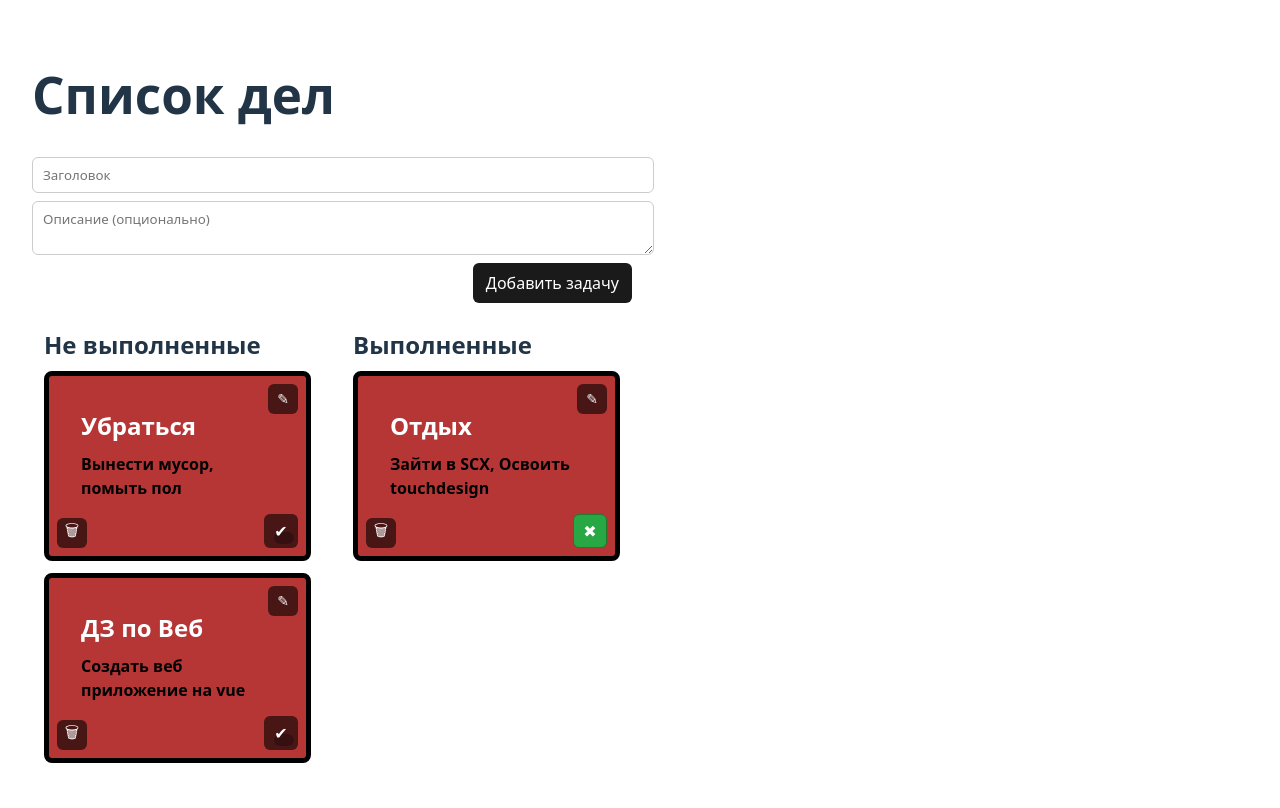
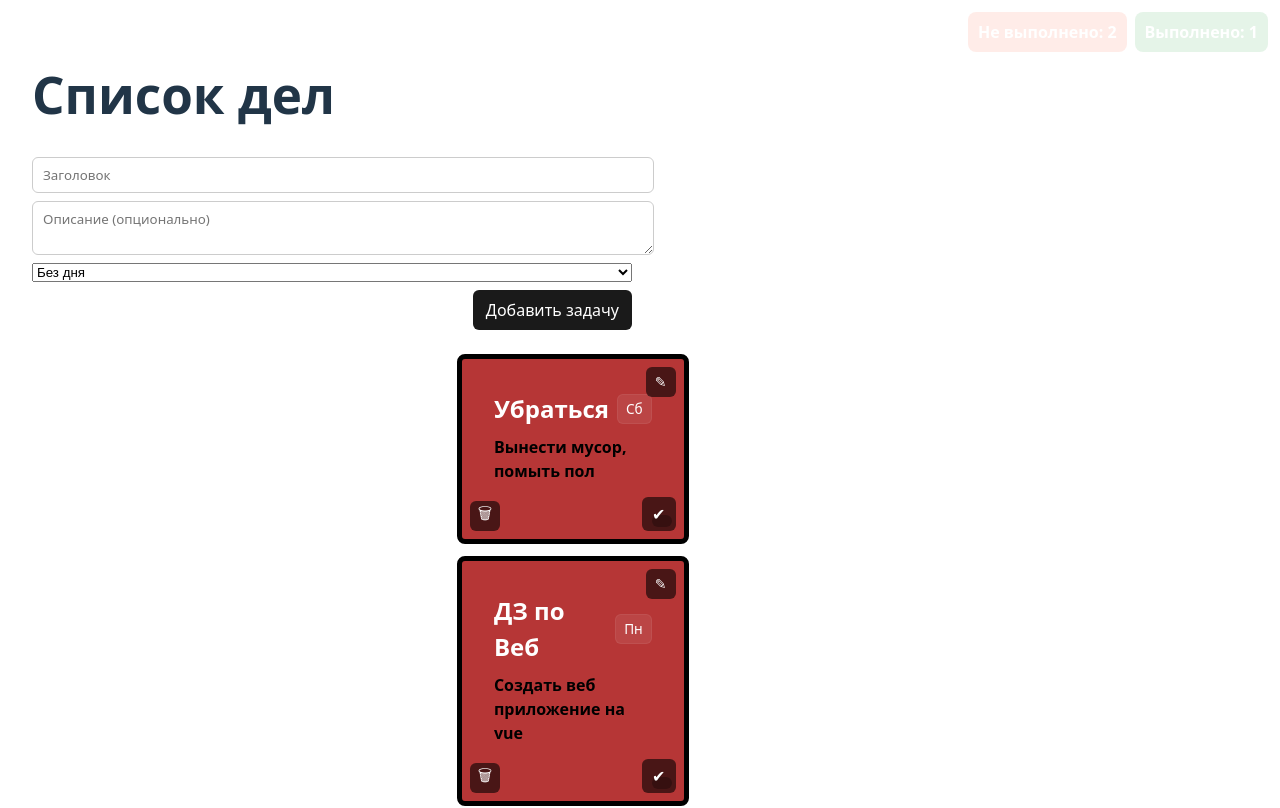
Before and after one commit to Voisa/Task-Manager-Vite-Vue, a Vue app in the folder todo-list/: page / in a window 1280 px wide. Shown: the top 808 px of the page. Built offline with nearby package versions, Linux system fonts and the light colour scheme.

Commit message:
really not minor changes

```diff
--- a/todo-list/src/components/AddTaskForm.vue
+++ b/todo-list/src/components/AddTaskForm.vue
@@ -2,6 +2,16 @@
   <form class="add-task" @submit.prevent="onSubmit">
     <input v-model="title" placeholder="Заголовок" required />
     <textarea v-model="text" placeholder="Описание (опционально)"></textarea>
+    <select v-model="day">
+      <option value="">Без дня</option>
+      <option value="mon">Пн</option>
+      <option value="tue">Вт</option>
+      <option value="wed">Ср</option>
+      <option value="thu">Чт</option>
+      <option value="fri">Пт</option>
+      <option value="sat">Сб</option>
+      <option value="sun">Вс</option>
+    </select>
     <div class="actions">
       <button type="submit">Добавить задачу</button>
     </div>
@@ -10,18 +20,20 @@
 
 <script setup lang="ts">
 import { ref } from 'vue';
-const emit = defineEmits<(e: 'create', payload: { title: string; text: string }) => void>();
+const emit = defineEmits<(e: 'create', payload: { title: string; text: string; day?: string | null }) => void>();
 
 const title = ref('');
 const text = ref('');
+const day = ref('');
 
 function onSubmit() {
   const t = title.value.trim();
   const tx = text.value.trim();
   if (!t) return;
-  emit('create', { title: t, text: tx });
+  emit('create', { title: t, text: tx, day: day.value || null });
   title.value = '';
   text.value = '';
+  day.value = '';
 }
 </script>
 
--- a/todo-list/src/components/TaskItem.vue
+++ b/todo-list/src/components/TaskItem.vue
@@ -1,8 +1,9 @@
 <template>
-  <div class="task-card">
+  <div :class="['task-card', { 'no-day': props.task.day == null }]">
     <header>
-      <div v-if="!editing">
+      <div v-if="!editing" class="title-row">
         <h3>{{ props.task.title }}</h3>
+        <span class="day-badge">{{ dayLabel }}</span>
       </div>
       <div v-else>
         <input v-model="editTitle" />
@@ -38,6 +39,18 @@ import type { Task } from '../data/tasks';
 
 const props = defineProps<{ task: Task }>();
 const emit = defineEmits<{ (e: 'update', payload: Task): void; (e: 'toggle-done', id: string): void; (e: 'delete', id: string): void }>();
+
+const dayMap: Record<string, string> = {
+  mon: 'Пн',
+  tue: 'Вт',
+  wed: 'Ср',
+  thu: 'Чт',
+  fri: 'Пт',
+  sat: 'Сб',
+  sun: 'Вс',
+};
+
+const dayLabel = props.task.day ? (dayMap[props.task.day] ?? props.task.day) : 'Без дня';
 
 // Используем централизованное поле `done`, хранящееся в объекте задачи.
 // При переключении испускаем событие, чтобы родитель обновил общий массив задач.
@@ -86,10 +99,35 @@ function saveEdit() {
   margin-bottom: 8px;
 }
 
+.task-card .title-row {
+  display: flex;
+  align-items: center;
+  gap: 8px;
+}
+
+.task-card .day-badge {
+  font-size: 0.85rem;
+  padding: 4px 8px;
+  border-radius: 6px;
+  background: rgba(255,255,255,0.08);
+  color: #fff;
+  border: 1px solid rgba(255,255,255,0.06);
+}
+
 .task-card h3 {
   margin: 0;
   color: #ffffff;
   font-size: 1.5em;
+}
+
+/* стиль для задач без привязки к дню — синий фон */
+.task-card.no-day {
+  background-color: #1f6fe0; /* яркий синий */
+}
+
+.task-card.no-day p,
+.task-card.no-day h3 {
+  color: #ffffff;
 }
 
 .task-card p {
--- a/todo-list/src/components/TasksBoard.vue
+++ b/todo-list/src/components/TasksBoard.vue
@@ -1,11 +1,17 @@
 <template>
   <div class="tasks-board">
+    <WeekFilter v-model:modelValue="selectedDay" />
+    <!-- Панель бейджей статуса (фиксируется в правом верхнем углу) -->
+    <div class="status-badges" aria-hidden>
+  <div class="badge not-done">Не выполнено: <span class="count">{{ notDone.length }}</span></div>
+  <div class="badge done">Выполнено: <span class="count">{{ done.length }}</span></div>
+    </div>
   <!-- Левая колонка: невыполненные задачи -->
     <section class="column">
-      <h2>Не выполненные</h2>
+      <h2 class="visually-hidden">Не выполненные</h2>
       <div class="list">
         <TaskItem
-          v-for="task in notDone"
+          v-for="task in notDoneFiltered"
           :key="task.id"
           :task="task"
           @toggle-done="onToggleDone"
@@ -17,10 +23,10 @@
 
   <!-- Правая колонка: выполненные задачи -->
     <section class="column">
-      <h2>Выполненные</h2>
+      <h2 class="visually-hidden">Выполненные</h2>
       <div class="list">
         <TaskItem
-          v-for="task in done"
+          v-for="task in doneFiltered"
           :key="task.id"
           :task="task"
           @toggle-done="onToggleDone"
@@ -36,15 +42,48 @@
 import { computed } from 'vue';
 import type { Task } from '../data/tasks';
 import TaskItem from './TaskItem.vue';
+import WeekFilter from './WeekFilter.vue';
 
-// Props: массив задач, переданный от родителя. Компонент представления — он не
-// мутирует задачи напрямую, а испускает события вверх при действиях.
-const props = defineProps<{ tasks: Task[] }>();
-const emit = defineEmits<{ (e: 'toggle-done', id: string): void; (e: 'update', task: Task): void; (e: 'delete', id: string): void }>();
+// Props: массив задач и (опционально) выбранный день (v-model).
+// Компонент представления — он не мутирует задачи напрямую, а испускает события вверх при действиях.
+const props = defineProps<{ tasks: Task[]; modelValue?: string }>();
+const emit = defineEmits<{
+  (e: 'toggle-done', id: string): void;
+  (e: 'update', task: Task): void;
+  (e: 'delete', id: string): void;
+  (e: 'update:modelValue', val: string): void;
+}>();
 
 // Вычисляемые списки разделяют задачи по флагу done.
 const notDone = computed(() => props.tasks.filter(t => !t.done));
 const done = computed(() => props.tasks.filter(t => t.done));
+
+// Выбор дня недели для фильтрации. 'all' — без фильтра.
+// Поддерживаем v-model: если родитель передаёт modelValue — используем его,
+// иначе работаем с внутренним состоянием `internalSelected`.
+import { ref } from 'vue';
+const internalSelected = ref<'all' | string>('all');
+const selectedDay = computed<'all' | string>({
+  get() {
+    return (props.modelValue ?? internalSelected.value) as any;
+  },
+  set(v) {
+    if (props.modelValue !== undefined) {
+      emit('update:modelValue', v);
+    } else {
+      internalSelected.value = v as any;
+    }
+  }
+});
+
+function filterByDay(list: Task[]) {
+  if (selectedDay.value === 'all') return list;
+  // Показываем задачи без дня (null/undefined) всегда
+  return list.filter(t => (t.day ?? null) === selectedDay.value || t.day == null);
+}
+
+const notDoneFiltered = computed(() => filterByDay(notDone.value));
+const doneFiltered = computed(() => filterByDay(done.value));
 
 function onToggleDone(id: string) {
   emit('toggle-done', id);
@@ -78,4 +117,43 @@ function onDelete(id: string) {
   flex-direction: column;
   gap: 12px;
 }
+
+.week-filter {
+  display: flex;
+  gap: 8px;
+  margin-bottom: 12px;
+}
+.week-filter button {
+  padding: 6px 10px;
+  border-radius: 6px;
+  border: 1px solid transparent;
+  background: rgba(255,255,255,0.04);
+  color: #fff;
+  cursor: pointer;
+}
+.week-filter button.active {
+  background: rgba(255,255,255,0.12);
+}
+
+/* Панель бейджей статуса — позиционирование можно отрегулировать через
+   CSS-переменные: --status-top и --status-right (по умолчанию 12px). */
+.status-badges {
+  position: fixed;
+  top: var(--status-top, 12px);
+  right: var(--status-right, 12px);
+  display: flex;
+  gap: 8px;
+  z-index: 50;
+}
+.status-badges .badge {
+  padding: 8px 10px;
+  border-radius: 8px;
+  background: rgba(0,0,0,0.45);
+  color: #fff;
+  font-weight: 600;
+}
+.status-badges .badge.done { background: rgba(40,167,69,0.12); }
+.status-badges .badge.not-done { background: rgba(255,99,71,0.12); }
+
+.visually-hidden { position: absolute !important; height: 1px; width: 1px; overflow: hidden; clip: rect(1px, 1px, 1px, 1px); white-space: nowrap; }
 </style>
--- /dev/null
+++ b/todo-list/src/components/WeekFilter.vue
@@ -0,0 +1,40 @@
+<template>
+  <div class="week-filter">
+    <button :class="{ active: props.modelValue === 'all' }" @click="$emit('update:modelValue', 'all')">Все</button>
+    <button v-for="d in days" :key="d.key" :class="{ active: props.modelValue === d.key }" @click="$emit('update:modelValue', d.key)">{{ d.label }}</button>
+  </div>
+</template>
+
+<script setup lang="ts">
+import { defineProps } from 'vue';
+
+const props = defineProps<{ modelValue: string }>();
+const days = [
+  { key: 'mon', label: 'Пн' },
+  { key: 'tue', label: 'Вт' },
+  { key: 'wed', label: 'Ср' },
+  { key: 'thu', label: 'Чт' },
+  { key: 'fri', label: 'Пт' },
+  { key: 'sat', label: 'Сб' },
+  { key: 'sun', label: 'Вс' },
+];
+</script>
+
+<style scoped>
+.week-filter {
+  display: flex;
+  gap: 8px;
+  margin-bottom: 12px;
+}
+.week-filter button {
+  padding: 6px 10px;
+  border-radius: 6px;
+  border: 1px solid transparent;
+  background: rgba(255,255,255,0.04);
+  color: #fff;
+  cursor: pointer;
+}
+.week-filter button.active {
+  background: rgba(255,255,255,0.12);
+}
+</style>
--- a/todo-list/src/composables/useTasks.ts
+++ b/todo-list/src/composables/useTasks.ts
@@ -41,9 +41,9 @@ loadTasks();
 watch(tasks, scheduleSave, { deep: true });
 
 // Функции управления задачами — возвращаем из composable
-function createTask(payload: { title: string; text: string }) {
+function createTask(payload: { title: string; text: string; day?: string | null }) {
   const id = Date.now().toString();
-  tasks.value.unshift({ id, title: payload.title, text: payload.text, done: false });
+  tasks.value.unshift({ id, title: payload.title, text: payload.text, done: false, day: payload.day ?? null });
 }
 
 function toggleDone(id: string) {
--- a/todo-list/src/data/tasks.ts
+++ b/todo-list/src/data/tasks.ts
@@ -1,10 +1,12 @@
 // Модель задачи, используемая в приложении. Добавили поле `done`, чтобы состояние
 // выполнения было централизовано и чтобы можно было разделять задачи по колонкам.
-export type Task = { id: string; title: string; text: string; done?: boolean };
+// Модель задачи: добавляем необязательное поле `day` — ключ дня недели (например 'mon', 'tue'...)
+// Используем null/undefined для задач без привязки к дню.
+export type Task = { id: string; title: string; text: string; done?: boolean; day?: string | null };
 
-// Начальные задачи. `done` помечает, выполнена ли задача.
+// Начальные задачи. `done` помечает, выполнена ли задача. `day` — необязательное поле.
 export const initialTasks: Task[] = [
-  { id: '1', title: 'Убраться', text: 'Вынести мусор, помыть пол', done: false },
-  { id: '2', title: 'ДЗ по Веб', text: 'Создать веб приложение на vue', done: false },
-  { id: '3', title: 'Отдых', text: 'Зайти в SCX, Освоить touchdesign', done: true },
+  { id: '1', title: 'Убраться', text: 'Вынести мусор, помыть пол', done: false, day: 'sat' },
+  { id: '2', title: 'ДЗ по Веб', text: 'Создать веб приложение на vue', done: false, day: 'mon' },
+  { id: '3', title: 'Отдых', text: 'Зайти в SCX, Освоить touchdesign', done: true, day: 'sun' },
 ];
```
